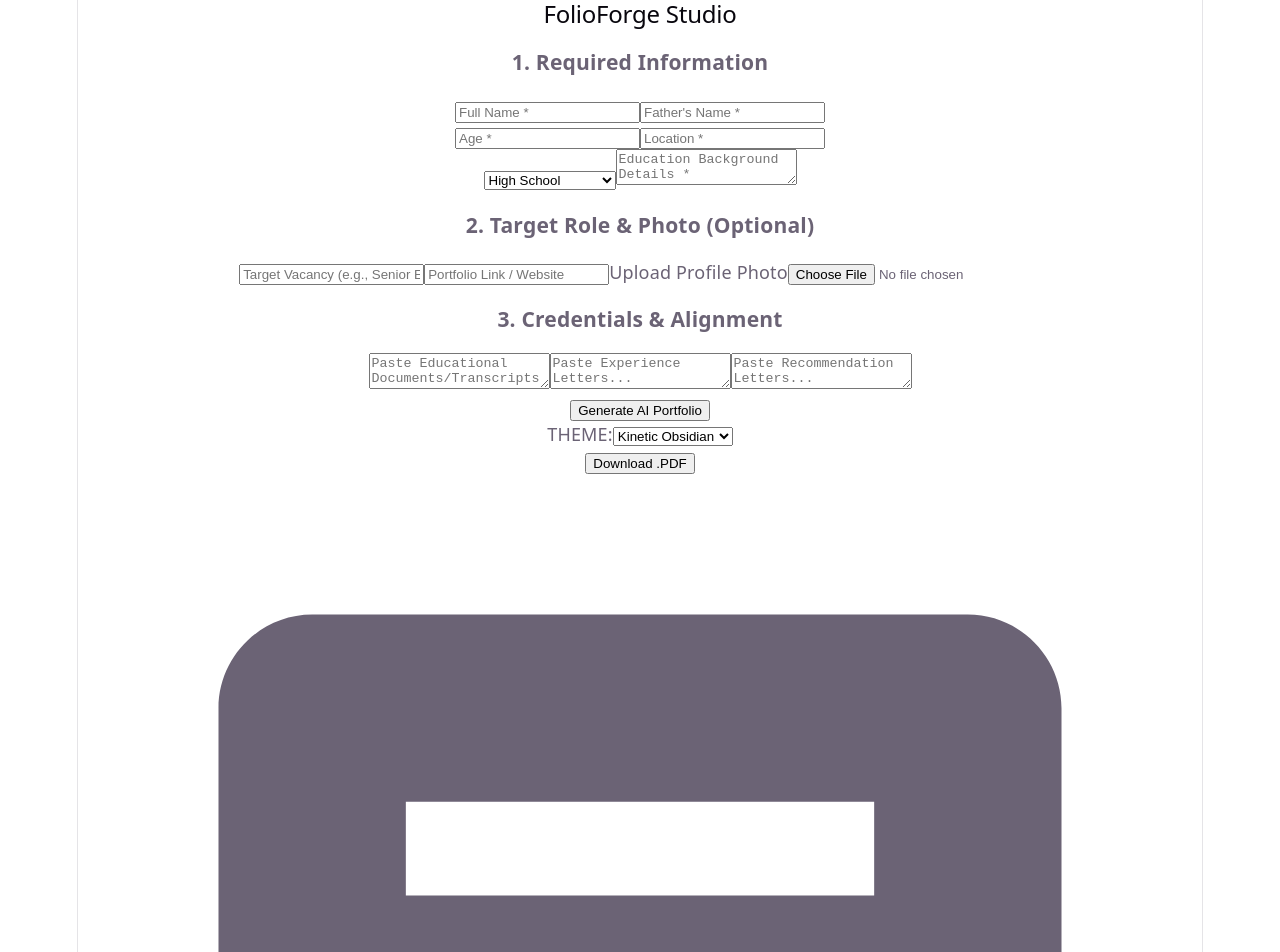
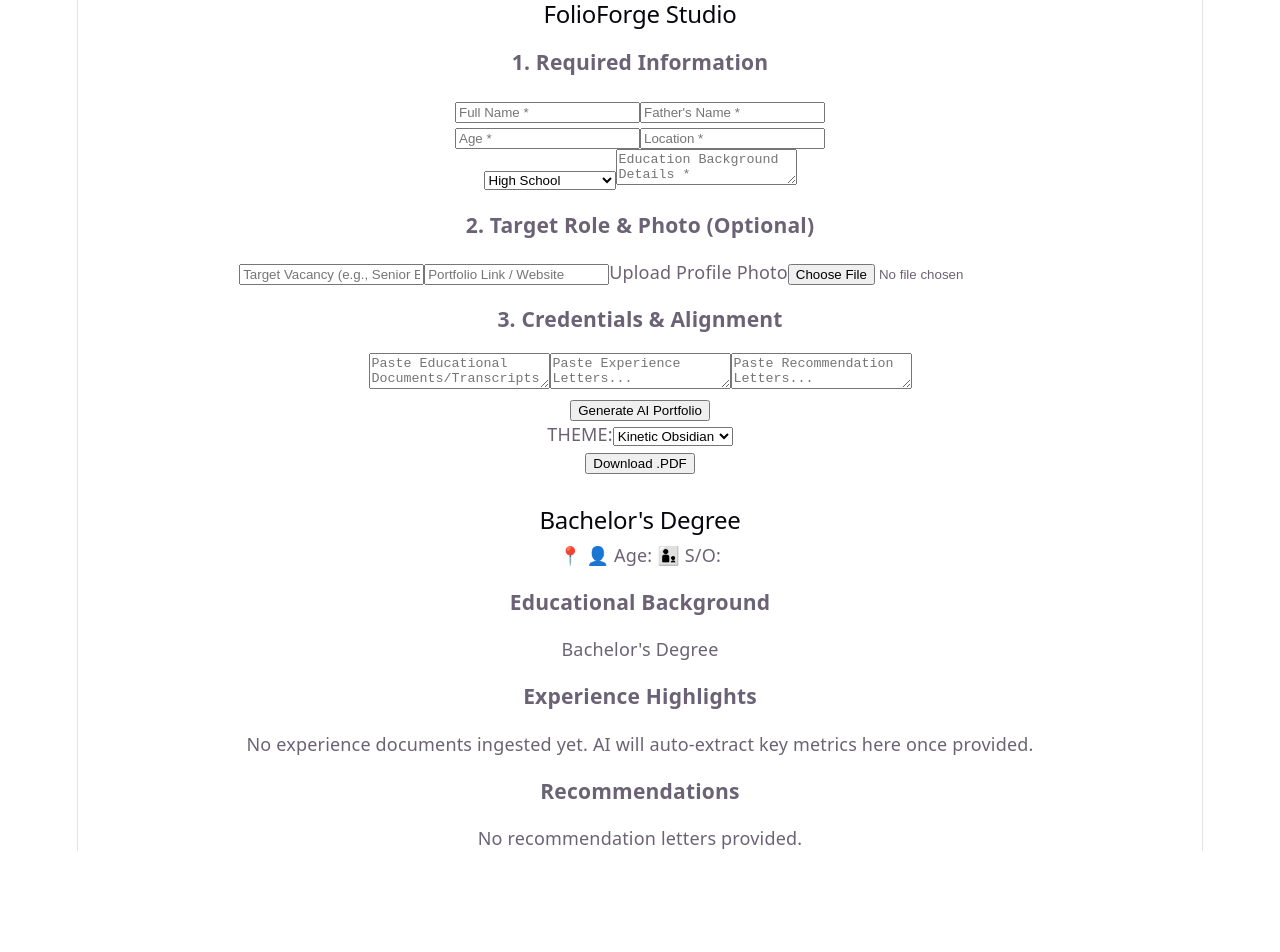
Before and after one commit to nasebhamdard555-ctrl/vitejs-vite-yboj7ber, a React (Vite) app: page / in a window 1280 px wide. Shown: the top 952 px of the page. After the commit the page ends 851 px from the top, so only its background shows below. Built offline with nearby package versions, Linux system fonts and the light colour scheme.

Commit message:
Update FolioForgeStudio.jsx

```diff
--- a/src/FolioForgeStudio.jsx
+++ b/src/FolioForgeStudio.jsx
@@ -21,7 +21,7 @@
 
   const [photoUrl, setPhotoUrl] = useState('');
   const [theme, setTheme] = useState('obsidian'); // obsidian, brutalist, minimal, cyber
-  const [isGenerated, setIsGenerated] = useState(false);
+  const [isGenerated, setIsGenerated] = useState(true);
 
   // --- REFS for PDF and HTML Export ---
   const portfolioRef = useRef(null);
```
